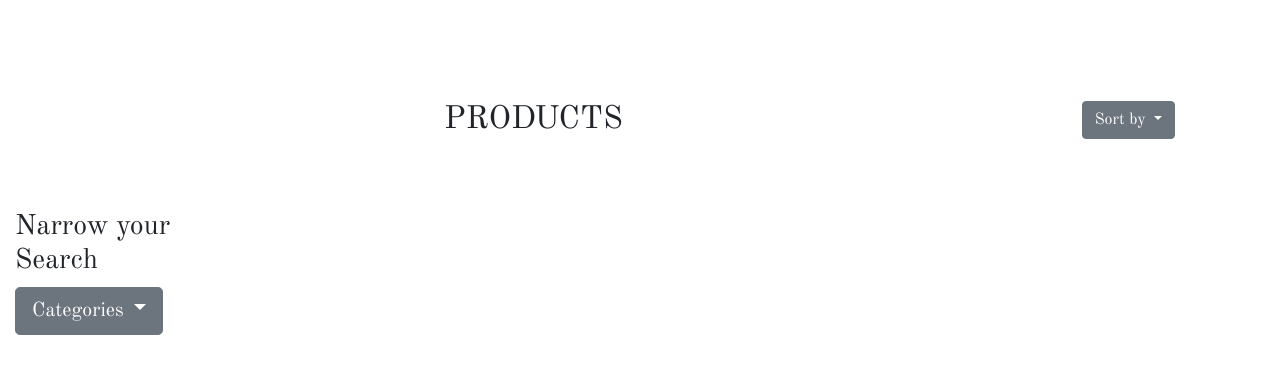
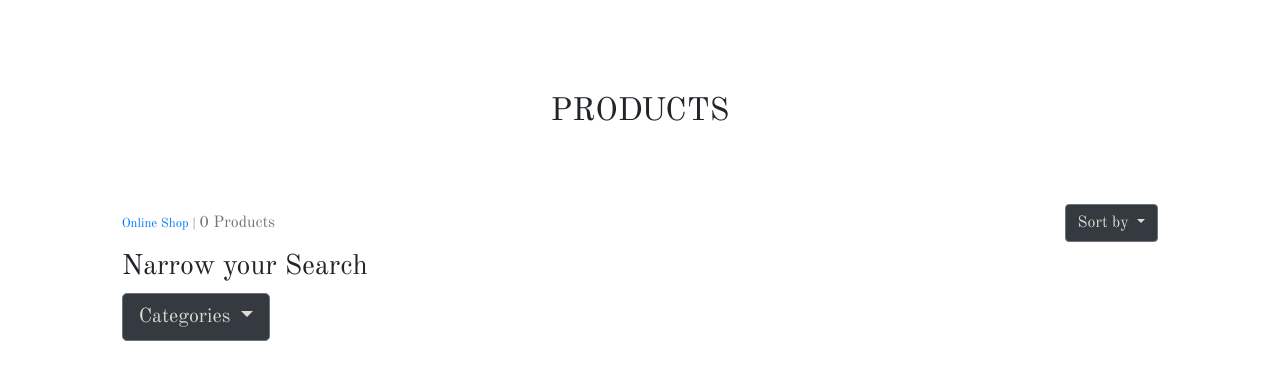
Before and after one commit to JochenFM/art_prints_ms4, a Django app: a page that uses products/templates/products/products_onlineshop.html in a window 1280 px wide. Shown: the part 80-460 px from the top of the page. Run offline with Django 3.2, Linux system fonts and the light colour scheme; data that the repository does not hold is empty; some libraries are stand-ins or nearby versions.

Commit message:
basics of search and sort functionality

```diff
--- a/products/templates/products/products_onlineshop.html
+++ b/products/templates/products/products_onlineshop.html
@@ -19,27 +19,40 @@
 
                             <div class="container-fluid">
                                 <div class="row justify-content-between">
-                    <div class="col-sm-10 text-center mt-3 mb-4">
+                                    <div class="col text-center mt-2 mb-3">
                                         <h2 class = "logo-font">Products</h2>
                                     </div>
-                    <div class="col-sm-2 mt-3 mb-4">
+                                </div>
+                                    <div class="row">
+                                <div class ="product-container col-10 offset-1">
+                                <div class="row">
+                                    <div class="col-12 col-md-6 my-auto order-md-last d-flex justify-content-center justify-content-md-end">
                                         <div class="dropdown">
                                         <a class="btn btn-secondary dropdown-toggle" href="#" role="button" id="dropdownMenuLink" data-toggle="dropdown" aria-haspopup="true" aria-expanded="false">
                                         Sort by
                                         </a>
-
                                         <div class="dropdown-menu" aria-labelledby="dropdownMenuLink">
-                              <a class="dropdown-item" href="{% url 'onlineshop' %}?sort=price&direction=asc">Prize</a>
-                              <a class="dropdown-item" href="{% url 'onlineshop' %}?sort=name&direction=asc">Name</a>
-                              <a class="dropdown-item" href="{% url 'onlineshop' %}?sort=category&direction=asc">Category</a>
+                                        <a class="dropdown-item" href="{% url 'onlineshop' %}?sort=price&direction=asc">Prize (low to high)</a>
+                                        <a class="dropdown-item" href="{% url 'onlineshop' %}?sort=price&direction=desc">Prize (high to low)</a>
+                                        <a class="dropdown-item" href="{% url 'onlineshop' %}?sort=name&direction=asc">Name A-Z</a>
+                                        <a class="dropdown-item" href="{% url 'onlineshop' %}?sort=name&direction=desc">Name Z-A</a>
+                                        <a class="dropdown-item" href="{% url 'onlineshop' %}?sort=category&direction=asc">Category A-Z</a>
+                                        <a class="dropdown-item" href="{% url 'onlineshop' %}?sort=category&direction=desc">Category Z-A</a>
                                         <a class="dropdown-item" href="{% url 'onlineshop' %}">All Products</a>
                                         </div>
                                     </div>
                                 </div>
+                                <div class="col-12 col-md-6 order-md-first">
+                            <p class="text-muted mt-3 text-center text-md-left">
+                                {% if search_term or current_categories or current_sorting != 'None_None' %}
+                                    <span class="small"><a href="{% url 'onlineshop' %}">Online Shop</a> | </span>
+                                {% endif %}
+                                {{ products|length }} Products{% if search_term %} found for <strong>"{{ search_term }}"</strong>{% endif %}
+                            </p>
                         </div>
-                <div class ="product-container-fluid">
+                    </div>
                                     <div class="row">
-                        <div class="col-sm-2">
+                                        <div class="col-12">
                                         <h3> Narrow your Search</h3>
                                         <div class="dropdown">
                                             <a class="btn btn-secondary btn-lg dropdown-toggle" href="#" role="button" id="dropdownMenuLink" data-toggle="dropdown" aria-haspopup="true" aria-expanded="false">
@@ -50,13 +63,11 @@
                                             <a class="dropdown-item" href="{% url 'onlineshop' %}?category=art_posters">Artistic Posters</a>
                                             <a class="dropdown-item" href="{% url 'onlineshop' %}?category=stamps">Stamps</a>
                                             <a class="dropdown-item" href="{% url 'onlineshop' %}?category=new arrivals">New Arrivals</a>
+                                            <a class="dropdown-item" href="{% url 'onlineshop' %}">All Categories</a>
 
                                             </div>
                                         </div>
                                     </div>
-
-                    <div class="col-sm-10">
-                        <div class="row mt-1 mb-2">
                                             <div class="row">
                                                 {% for product in products %}
                                                 <div class=" col-sm-6 col-md-6 col-lg-6 col-xl-4">
@@ -81,6 +92,13 @@
                                                                 {% else %}
                                                                 <p class="mb-0 text-left">Date:<span class ="font-italic"> N/A<span></p>
                                                                 {% endif %}
+                                                                {% if product.category %}
+                                                                <p class= "mb-0 text-left">
+                                                                    <a class="text-muted" href="{% url 'onlineshop' %}?category={{ product.category.name }}">
+                                                                        <i class = "fas fa-tag mr-1"></i> {{ product.category.friendly_name}}
+                                                                    </a>
+                                                                </p>
+                                                                {% endif %}
                                                                 <p class="lead mb-0 text-right font-weight-bold">£{{ product.price }}</p>
                                                             </div>
                                                         </div>
@@ -95,7 +113,8 @@
                                                 {% endfor %}
                                             </div>
                                         </div>
-
+                                    </div>
+                                    </div>
                                     </div>
                                 </div>
                             </div>
--- a/products/views.py
+++ b/products/views.py
@@ -1,6 +1,7 @@
 from django.shortcuts import render, redirect, reverse, get_object_or_404
 from django.contrib import messages
 from django.db.models import Q
+from django.db.models.functions import Lower
 from .models import Product, Category
 
 # Create your views here.
--- a/static/css/base.css
+++ b/static/css/base.css
@@ -75,3 +75,9 @@ body {
     padding-top: 145px;
     padding-bottom: 20px;
 }
+
+#dropdownMenuLink {
+
+    background-color: #343a40;
+    color: #DFDCD3;
+}
```
Also changed, not shown: products/templates/products/product_detail.html (+7 -1 lines), README.md. Lines whose indentation alone changed are shown as unchanged.
